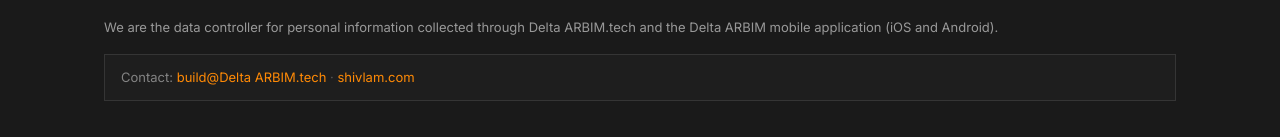
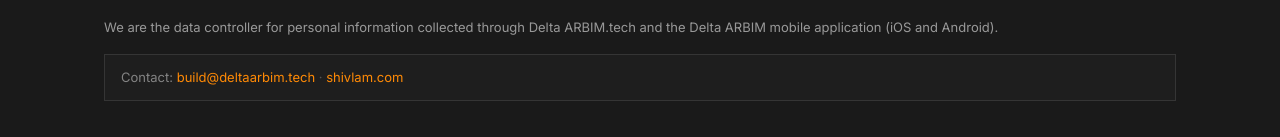
Before and after one commit to kinalrami/delta-arbim, a Next.js app: page /privacy in a window 1280 px wide. Shown: the part 812-949 px from the top of the page. Built offline with nearby package versions, Linux system fonts and the light colour scheme.

Commit message:
Updated mailid

```diff
--- a/components/layout/Footer.tsx
+++ b/components/layout/Footer.tsx
@@ -138,10 +138,10 @@
             </h4>
             <p className="mb-2 text-[13px] leading-relaxed text-[#888888]">
               <a
-                href="mailto:build@Delta ARBIM.tech"
+                href="mailto:build@deltaarbim.tech"
                 className="break-all text-[#FF9933] hover:underline"
               >
-                build@Delta ARBIM.tech
+                build@deltaarbim.tech
               </a>
             </p>
             <p className="mb-2 text-[13px] leading-relaxed text-[#888888]">
--- a/components/layout/Header.tsx
+++ b/components/layout/Header.tsx
@@ -128,7 +128,6 @@
             className="flex min-w-0 shrink items-center"
             aria-label="Delta ARBIM home"
           >
-            {/* Circular mask hides opaque corner pixels when the asset is a round mark on a square canvas */}
             <span className="relative flex size-12 shrink-0 items-center justify-center overflow-hidden rounded-full md:size-16">
               <Image
                 src="/logo.png"
--- a/components/shared/InsightsTrendsSection.tsx
+++ b/components/shared/InsightsTrendsSection.tsx
@@ -2,11 +2,9 @@
 
 import Image from "next/image";
 import { Fragment, useEffect, useMemo, useRef, useState, type CSSProperties, type KeyboardEvent } from "react";
-
 import { usePrefersReducedMotion } from "@/hooks/use-prefers-reduced-motion";
 import { insightThumbSrc } from "@/lib/illustration-src";
 import type { CodeLine, InsightCatStyle, InsightFilterCat, InsightFilterOption, InsightPost } from "@/lib/insights-types";
-// import { FilterRailSeparator } from "@/components/shared/section-chrome";
 
 export type { InsightPost, InsightFilterOption } from "@/lib/insights-types";
 
@@ -222,10 +220,10 @@
                       <span className="font-mono text-[10px] font-bold uppercase tracking-widest text-white/60 group-hover:text-orange-200 transition-colors">
                         Read Journal
                       </span>
-                      <span className="font-mono text-[10px] uppercase tracking-widest text-white/30">
+                      {/* <span className="font-mono text-[10px] uppercase tracking-widest text-white/30">
                         [ {String(i + 1).padStart(2, "0")} /{" "}
                         {String(totalForIndex).padStart(2, "0")} ]
-                      </span>
+                      </span> */}
                     </div>
                   </div>
                 </div>
--- a/components/views/about/Team.tsx
+++ b/components/views/about/Team.tsx
@@ -40,7 +40,7 @@
                         <div className="flex flex-col gap-1">
                             <h4 className="text-[12px] text-orange-400 uppercase font-bold">Headquarters</h4>
                             <p className="text-sm text-gray-400">Ahmedabad, Gujarat, India</p>
-                            <Link className="text-sm text-orange-400" href="mailto:build@Delta ARBIM.tech">build@Delta ARBIM.tech</Link>
+                            <Link className="text-sm text-orange-400" href="mailto:build@deltaarbim.tech">build@deltaarbim.tech</Link>
                             <Link className="text-sm text-orange-400" href="tel:+918460473271">+91 8460 47 3271</Link>
                         </div>
                     </div>
--- a/components/views/home/content.ts
+++ b/components/views/home/content.ts
@@ -19,7 +19,7 @@
 // ——— Site / contact URLs ———
 
 export const site = {
-  email: "build@Delta ARBIM.tech",
+  email: "build@deltaarbim.tech",
   phoneDisplay: "+91 8460 47 3271",
   phoneTel: "+918460473271",
   waUrl: "https://wa.me/918460473271",
--- a/components/views/pricing/partnership.tsx
+++ b/components/views/pricing/partnership.tsx
@@ -77,10 +77,10 @@
                         <p className="text-[13px] leading-relaxed sm:max-w-2xl text-white/55">
                             Ready to discuss a partnership? Email{" "}
                             <a
-                                href="mailto:build@Delta ARBIM.tech"
+                                href="mailto:build@deltaarbim.tech"
                                 className="text-orange-400 transition-colors hover:text-orange-300"
                             >
-                                build@Delta ARBIM.tech
+                                build@deltaarbim.tech
                             </a>{" "}
                             or use WhatsApp — our engineering team responds personally.
                         </p>
--- a/components/views/privacy/Policy.tsx
+++ b/components/views/privacy/Policy.tsx
@@ -10,13 +10,13 @@
   title?: string;
   body: string;
 }) {
-  const bodyNode = body.split("build@Delta ARBIM.tech").map((part, j, arr) => {
+  const bodyNode = body.split("build@deltaarbim.tech").map((part, j, arr) => {
     if (j === arr.length - 1) return part;
     return (
       <span key={j}>
         {part}
-        <a href="mailto:build@Delta ARBIM.tech" className="text-orange-300 hover:text-orange-200">
-          build@Delta ARBIM.tech
+        <a href="mailto:build@deltaarbim.tech" className="text-orange-300 hover:text-orange-200">
+          build@deltaarbim.tech
         </a>
       </span>
     );
@@ -187,16 +187,16 @@
                                         </div>
                                       </div>
                                       <p className="mt-2 text-[13px] leading-relaxed text-white/55">
-                                        {it.body.split("build@Delta ARBIM.tech").map((part, j, arr) => {
+                                        {it.body.split("build@deltaarbim.tech").map((part, j, arr) => {
                                           if (j === arr.length - 1) return part;
                                           return (
                                             <span key={j}>
                                               {part}
                                               <a
-                                                href="mailto:build@Delta ARBIM.tech"
+                                                href="mailto:build@deltaarbim.tech"
                                                 className="text-orange-400 hover:text-orange-300"
                                               >
-                                                build@Delta ARBIM.tech
+                                                build@deltaarbim.tech
                                               </a>
                                             </span>
                                           );
--- a/components/views/privacy/content.ts
+++ b/components/views/privacy/content.ts
@@ -109,8 +109,8 @@
         {
           kind: "contactLine",
           prefix: "Contact:",
-          emailLabel: "build@Delta ARBIM.tech",
-          emailHref: "mailto:build@Delta ARBIM.tech",
+          emailLabel: "build@deltaarbim.tech",
+          emailHref: "mailto:build@deltaarbim.tech",
           siteLabel: "shivlam.com",
           siteHref: "https://www.shivlam.com",
         },
@@ -258,8 +258,8 @@
         {
           kind: "linkParagraph",
           before: "Email us at ",
-          linkLabel: "build@Delta ARBIM.tech",
-          href: "mailto:build@Delta ARBIM.tech",
+          linkLabel: "build@deltaarbim.tech",
+          href: "mailto:build@deltaarbim.tech",
           after: " to exercise any of the following rights. We respond within 5 business days.",
         },
         {
@@ -295,7 +295,7 @@
             {
               icon: "lock",
               title: "Data Security & Confidentiality",
-              body: "All IFC models, project data, and BIM information shared with Delta ARBIM are treated as confidential. Data is encrypted at rest and in transit, isolated per client account, and never shared with third parties. Clients may request a signed NDA before sharing any project files. Contact build@Delta ARBIM.tech to initiate.",
+              body: "All IFC models, project data, and BIM information shared with Delta ARBIM are treated as confidential. Data is encrypted at rest and in transit, isolated per client account, and never shared with third parties. Clients may request a signed NDA before sharing any project files. Contact build@deltaarbim.tech to initiate.",
             },
             {
               icon: "mou",
@@ -322,7 +322,7 @@
         },
         {
           kind: "blockquote",
-          body: "To initiate a partnership, MOU, annual contract, or site visit — email build@Delta ARBIM.tech with your company name, country, and what you're looking to explore. We respond within 24 hours. All engagement terms are formalised in writing before any work begins.",
+          body: "To initiate a partnership, MOU, annual contract, or site visit — email build@deltaarbim.tech with your company name, country, and what you're looking to explore. We respond within 24 hours. All engagement terms are formalised in writing before any work begins.",
         },
       ],
     },
@@ -335,8 +335,8 @@
           kind: "linkParagraph",
           before:
             "Delta ARBIM is a professional construction technology platform intended for adults in a business context. We do not knowingly collect personal data from anyone under 18. If you believe a minor has submitted information to us, contact ",
-          linkLabel: "build@Delta ARBIM.tech",
-          href: "mailto:build@Delta ARBIM.tech",
+          linkLabel: "build@deltaarbim.tech",
+          href: "mailto:build@deltaarbim.tech",
           after: " and we will delete it promptly.",
         },
       ],
@@ -369,7 +369,7 @@
           kind: "contactBox",
           intro: "",
           rows: [
-            { label: "Email", value: "build@Delta ARBIM.tech", href: "mailto:build@Delta ARBIM.tech" },
+            { label: "Email", value: "build@deltaarbim.tech", href: "mailto:build@deltaarbim.tech" },
             { label: "WhatsApp", value: "+91 8460 47 3271", href: "https://wa.me/918460473271" },
             { label: "Website", value: "Delta ARBIM.tech", href: "https://Delta ARBIM.tech" },
           ],
```
